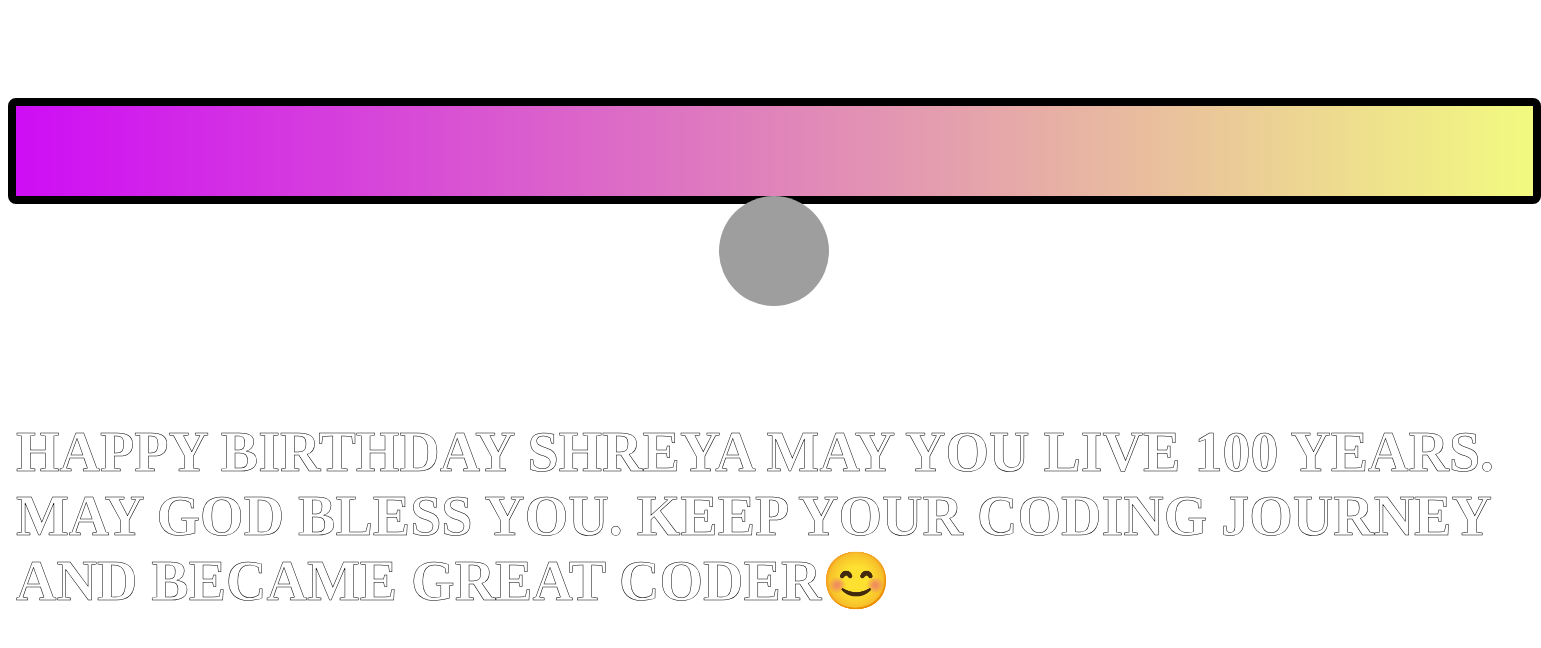
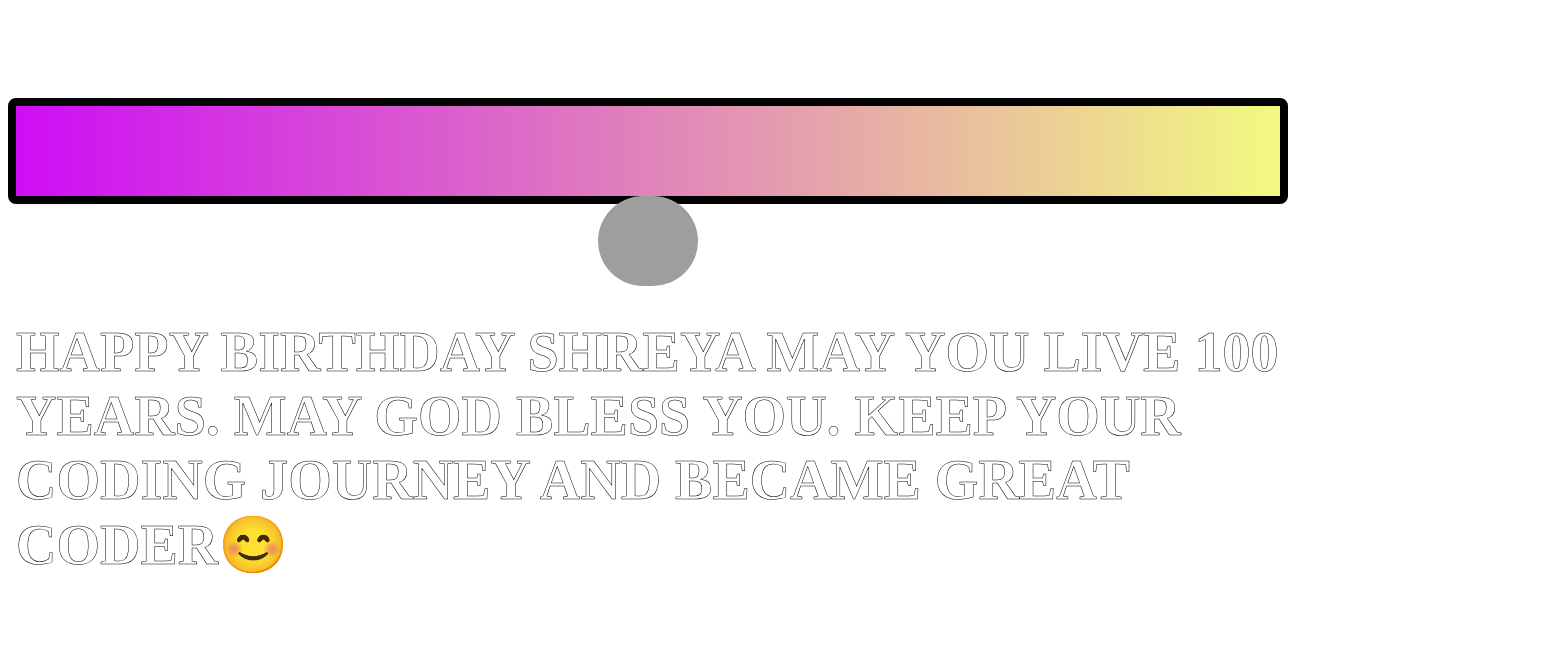
Before and after one commit to Novo0007/Shrey, a plain HTML site: page index.html in a window 1280 px wide. Shown: the whole page, 1541 px wide, since content can reach past the window. Drawn offline with Linux system fonts and the light colour scheme; grey boxes are pictures that could not be loaded.

Commit message:
Update styles.css

```diff
--- a/styles.css
+++ b/styles.css
@@ -3,7 +3,7 @@ body {
 }
 
 .main{
-    width:120%;
+    width:100%;
     height:90px;
     border:8px solid;
     position:relative ;
@@ -21,8 +21,8 @@ body {
 }
 
 #pro{
-    width:110px;
-    height:110px;
+    width:100px;
+    height:90px;
     border-radius:60px;
     position:relative ;
     top:90px;
@@ -40,6 +40,6 @@ p{
     font-weight:bold;
     font-size:56px;
     -webkit-text-stroke:0.5px #000;
-    top:103px;
+    top:23px;
     left:5opx;
 }
```
